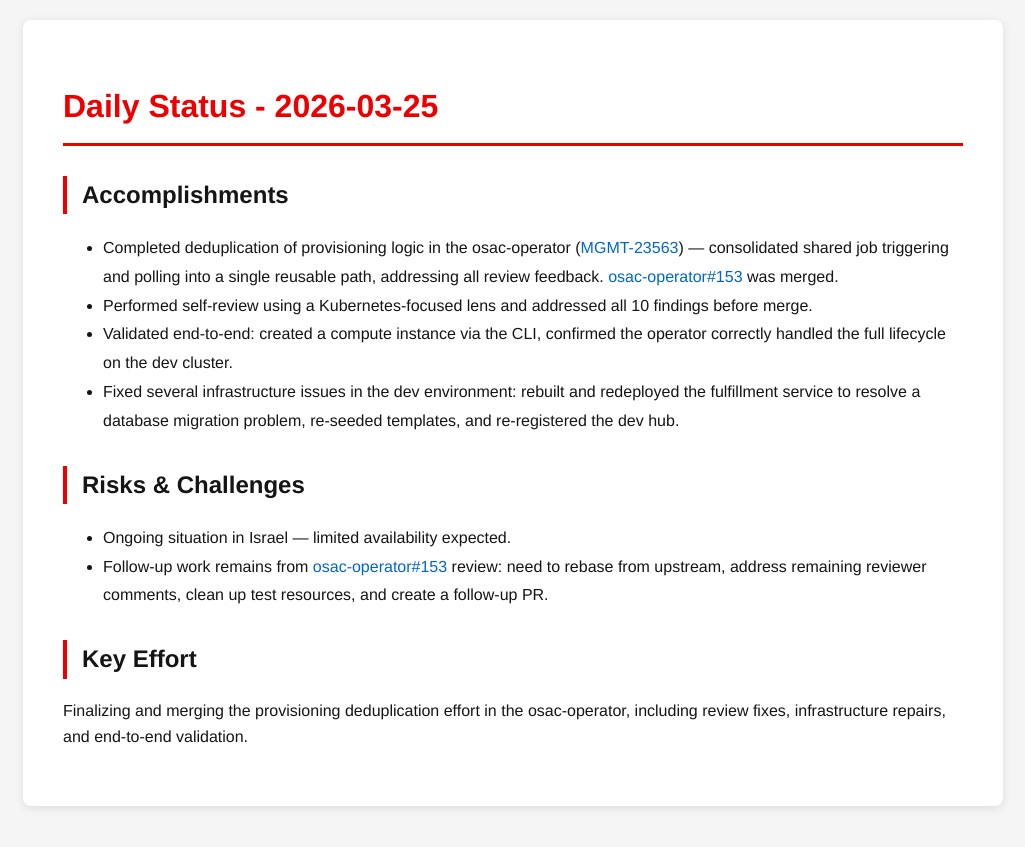
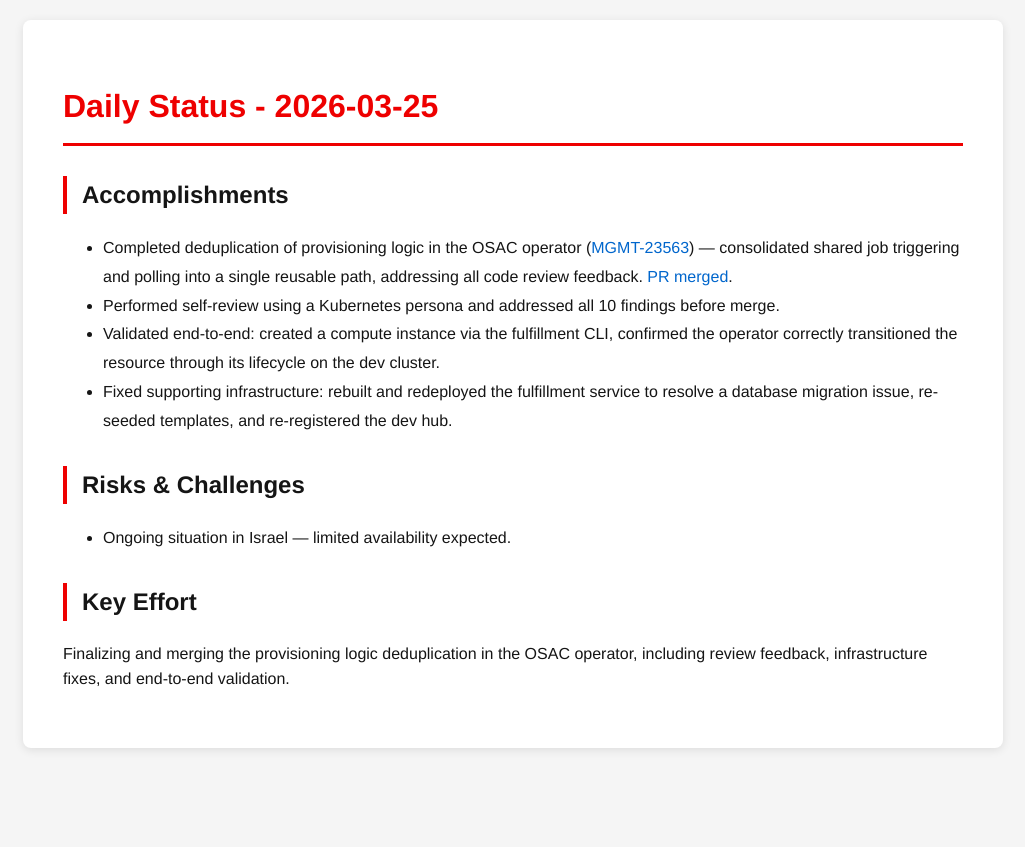
Before and after one commit to tzvatot/daily-status, a Jekyll site: the page built from 2026-03-25.md, in a window 1280 px wide. Shown: the top 847 px of the page, without its empty margins (127-1152 px from the left). Built offline with Jekyll 4.4.1, drawn with Linux system fonts in a browser that asks for light colours.

Commit message:
Daily status update - 2026-03-25

```diff
--- a/2026-03-25.md
+++ b/2026-03-25.md
@@ -7,14 +7,13 @@ date: 2026-03-25
 # Daily Status - 2026-03-25
 
 ## Accomplishments
-- Completed deduplication of provisioning logic in the osac-operator ([MGMT-23563](https://issues.redhat.com/browse/MGMT-23563)) — consolidated shared job triggering and polling into a single reusable path, addressing all review feedback. [osac-operator#153](https://github.com/osac-project/osac-operator/pull/153) was merged.
-- Performed self-review using a Kubernetes-focused lens and addressed all 10 findings before merge.
-- Validated end-to-end: created a compute instance via the CLI, confirmed the operator correctly handled the full lifecycle on the dev cluster.
-- Fixed several infrastructure issues in the dev environment: rebuilt and redeployed the fulfillment service to resolve a database migration problem, re-seeded templates, and re-registered the dev hub.
+- Completed deduplication of provisioning logic in the OSAC operator ([MGMT-23563](https://issues.redhat.com/browse/MGMT-23563)) — consolidated shared job triggering and polling into a single reusable path, addressing all code review feedback. [PR merged](https://github.com/osac-project/osac-operator/pull/153).
+- Performed self-review using a Kubernetes persona and addressed all 10 findings before merge.
+- Validated end-to-end: created a compute instance via the fulfillment CLI, confirmed the operator correctly transitioned the resource through its lifecycle on the dev cluster.
+- Fixed supporting infrastructure: rebuilt and redeployed the fulfillment service to resolve a database migration issue, re-seeded templates, and re-registered the dev hub.
 
 ## Risks & Challenges
 - Ongoing situation in Israel — limited availability expected.
-- Follow-up work remains from [osac-operator#153](https://github.com/osac-project/osac-operator/pull/153) review: need to rebase from upstream, address remaining reviewer comments, clean up test resources, and create a follow-up PR.
 
 ## Key Effort
-Finalizing and merging the provisioning deduplication effort in the osac-operator, including review fixes, infrastructure repairs, and end-to-end validation.
+Finalizing and merging the provisioning logic deduplication in the OSAC operator, including review feedback, infrastructure fixes, and end-to-end validation.
```
